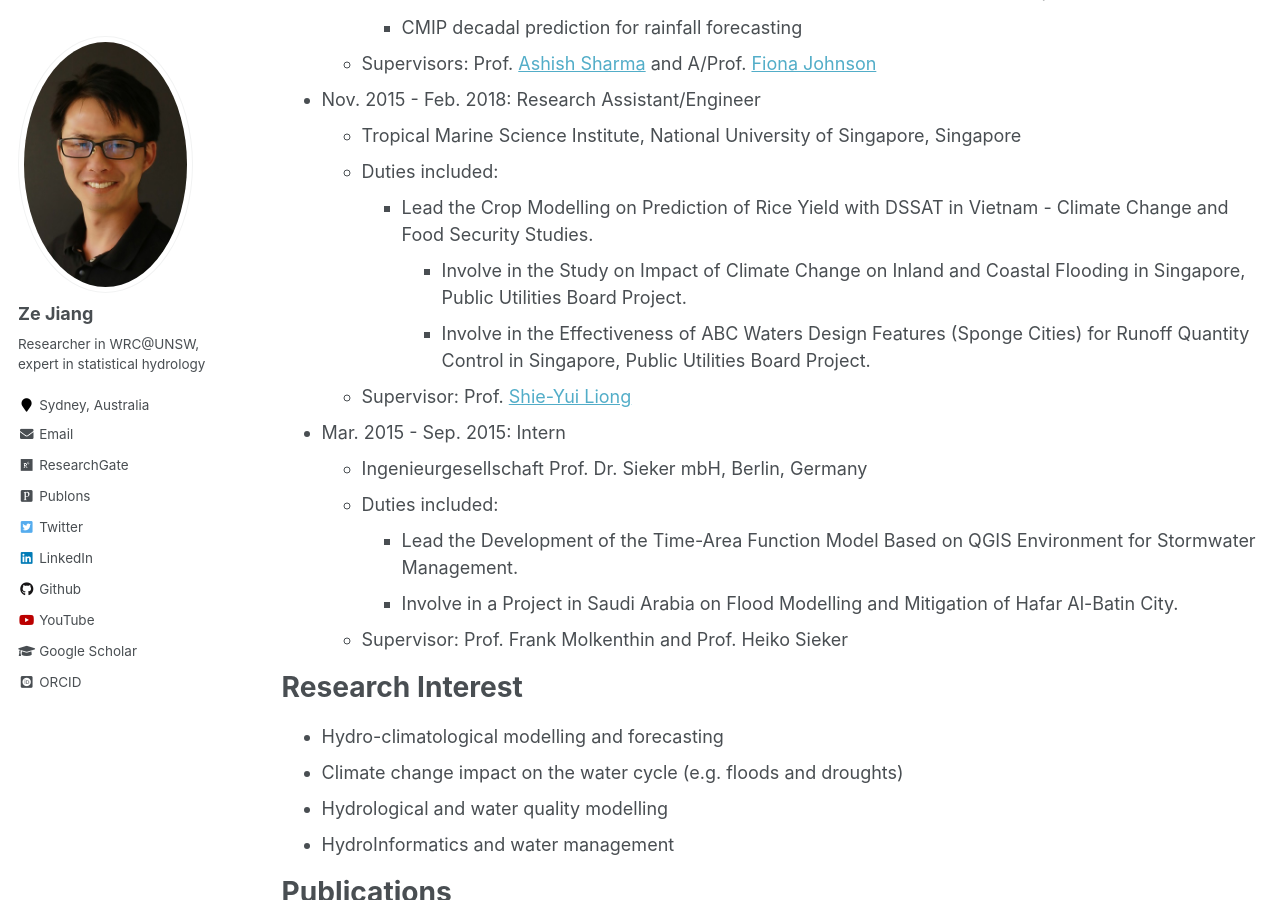
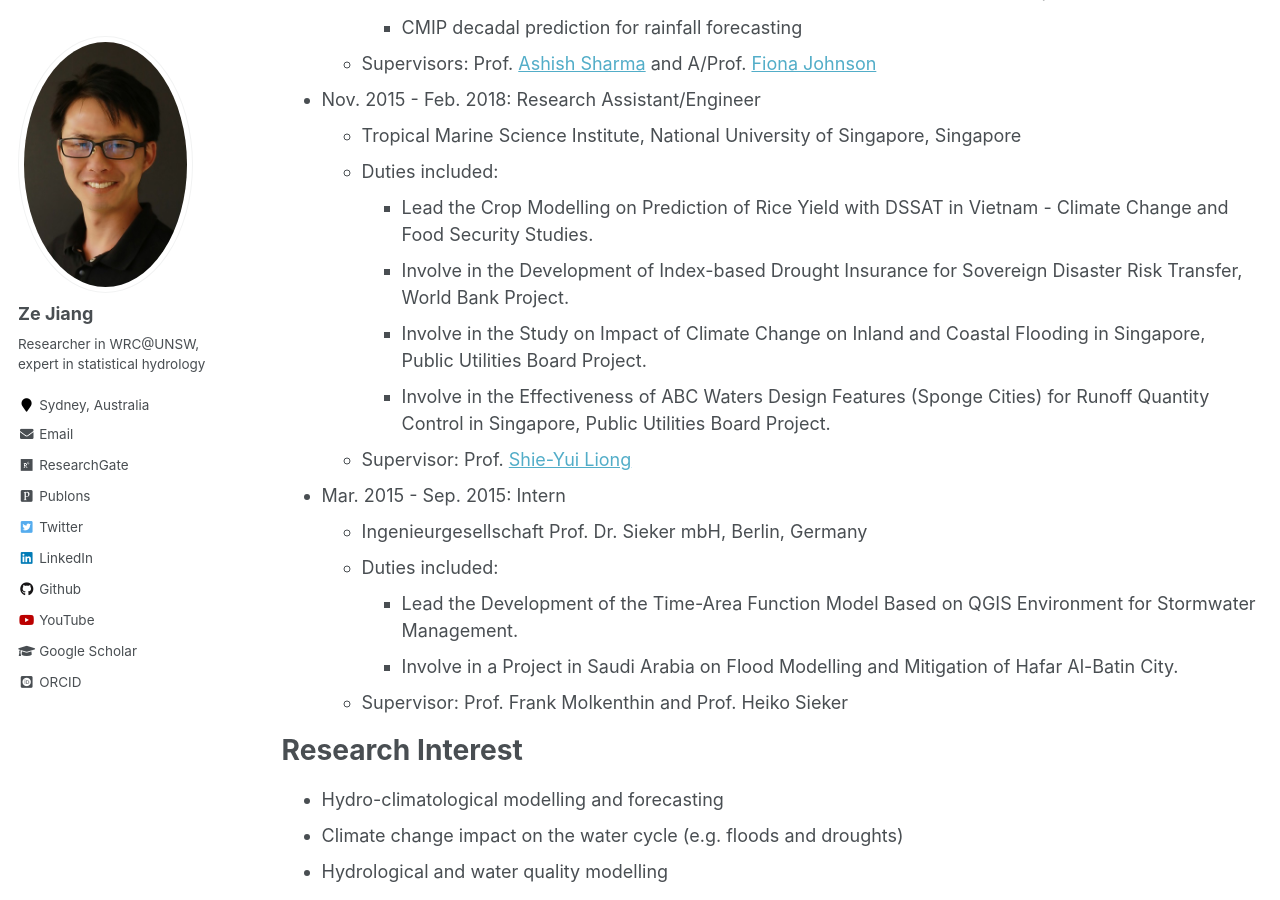
Before and after one commit to zejiang-unsw/zejiang-unsw.github.io, a Jekyll site: the page built from _pages/cv.md, in a window 1280 px wide and 900 px high, scrolled down 530 px. Built offline with Jekyll 4.4.1, drawn with Linux system fonts in a browser that asks for light colours; some web fonts are replaced.

Commit message:
update cv

```diff
--- a/_pages/cv.md
+++ b/_pages/cv.md
@@ -30,8 +30,9 @@ Work experience
   * Tropical Marine Science Institute, National University of Singapore, Singapore
   * Duties included:
     + Lead the Crop Modelling on Prediction of Rice Yield with DSSAT in Vietnam - Climate Change and Food Security Studies.
-	  + Involve in the Study on Impact of Climate Change on Inland and Coastal Flooding in Singapore, Public Utilities Board Project.
-	  + Involve in the Effectiveness of ABC Waters Design Features (Sponge Cities) for Runoff Quantity Control in Singapore, Public Utilities Board Project.
+	+ Involve in the Development of Index-based Drought Insurance for Sovereign Disaster Risk Transfer, World Bank Project.
+	+ Involve in the Study on Impact of Climate Change on Inland and Coastal Flooding in Singapore, Public Utilities Board Project.
+	+ Involve in the Effectiveness of ABC Waters Design Features (Sponge Cities) for Runoff Quantity Control in Singapore, Public Utilities Board Project.
   * Supervisor: Prof. [Shie-Yui Liong](https://scholar.google.com.au/citations?user=PvpaEVUAAAAJ&hl=en)
 
 * Mar. 2015 - Sep. 2015: Intern
```
Also changed, not shown: 2 other files.
